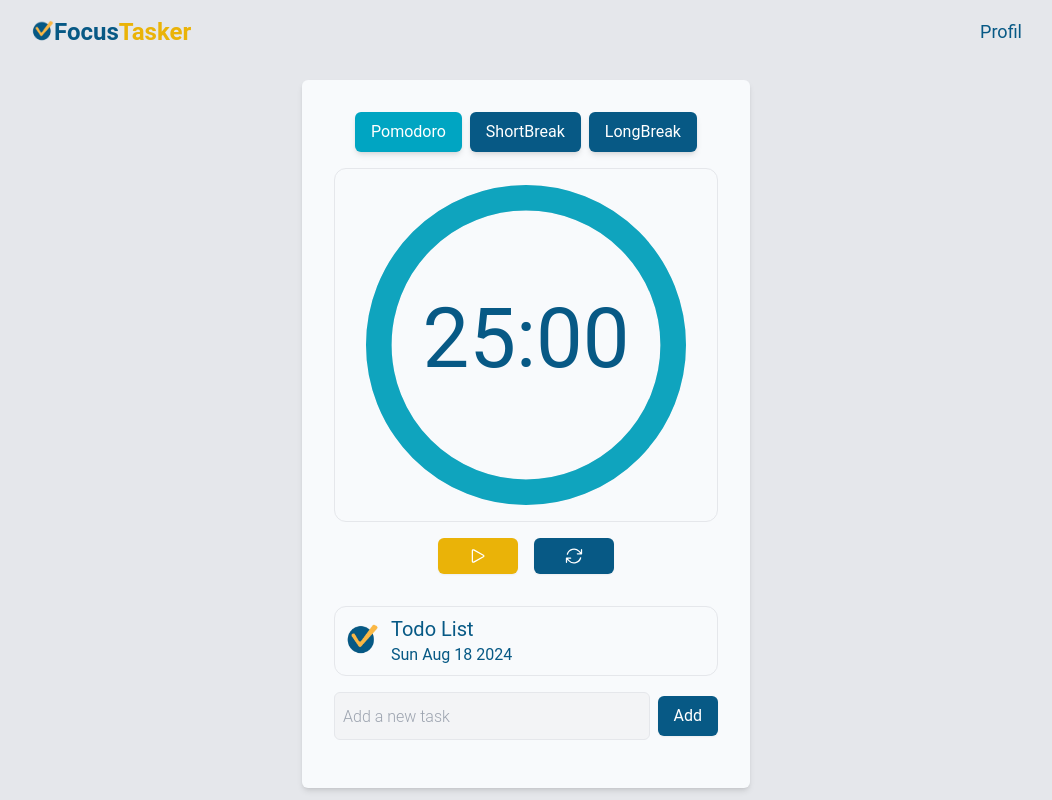
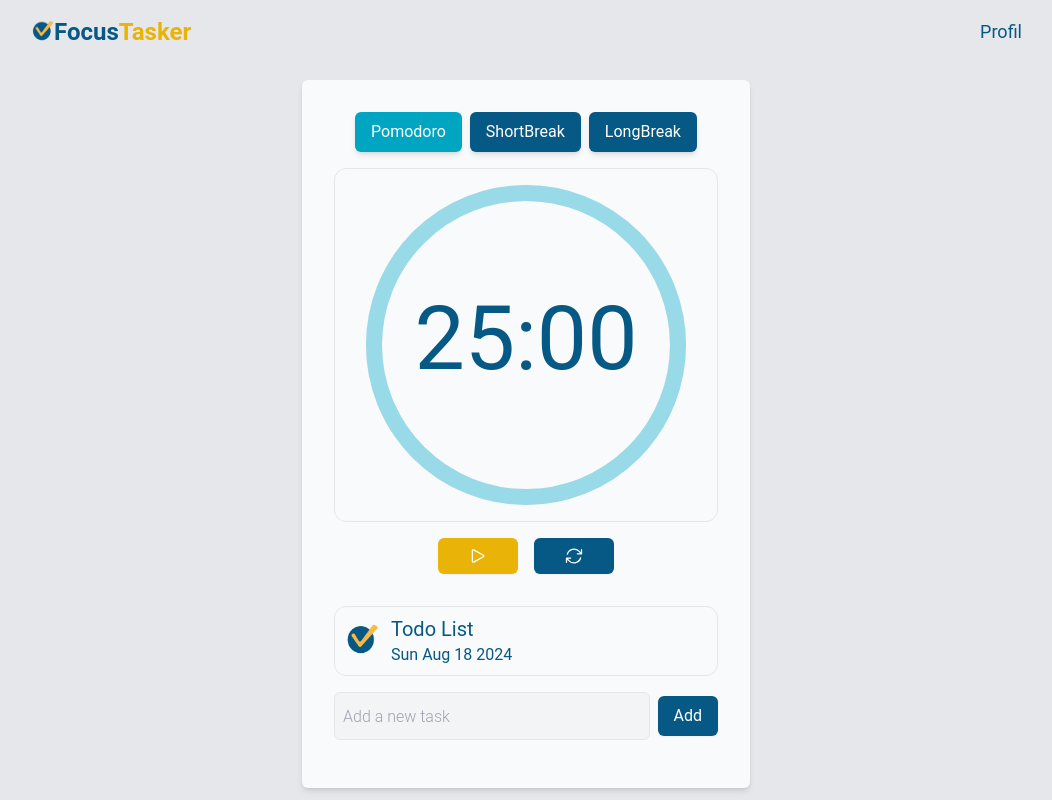
Before and after one commit to LuisMiLR/FocusTasker, a React (Vite) app: page / in a window 1280 px wide. Shown: the top 800 px of the page, without its empty margins (114-1166 px from the left). Built offline with nearby package versions, Linux system fonts and the light colour scheme.

Commit message:
update colors of pomodoroTimer component, adds strokeWith in circularProgressbar

```diff
--- a/src/components/PomodoroTimer.jsx
+++ b/src/components/PomodoroTimer.jsx
@@ -25,9 +25,9 @@ export default function PomodoroTimer() {
   };
 
   const colors = {
-    pomodoro: '#0fa4be', //#2590b5
-    shortBreak: '#0fa4be',//#1AB0CA
-    longBreak: '#0fa4be',//#78d5e5
+    pomodoro: 'rgba(120, 213, 229, 0.7)',
+    shortBreak: 'rgba(120, 213, 229, 0.7)',
+    longBreak: 'rgba(120, 213, 229, 0.7)',
   };
 
   const pomodoroAlert = new Audio(alarm);
@@ -109,16 +109,6 @@ export default function PomodoroTimer() {
     setMode(newMode)
     setSecondsLeft(modes[newMode])
     setIsActive(false)
-    // if (mode === 'pomodoro') {
-    //   setMode('shortBreak');
-    //   setSecondsLeft(modes['shortBreak']);
-    // } else if (mode === 'shortBreak') {
-    //   setMode('pomodoro');
-    // } else if (mode === 'longBreak') {
-    //   setMode('pomodoro');
-    //   setSecondsLeft(modes['pomodoro']);
-    // }
-    // setIsActive(false);
   };
 
   return (
@@ -142,11 +132,12 @@ export default function PomodoroTimer() {
         <div className='w-80'>
           <CircularProgressbar
             value={(secondsLeft / modes[mode]) * 100}
+            strokeWidth={5}
             text={formatTime(secondsLeft)}
             styles={buildStyles({
               strokeLinecap: 'butt',
               textColor: '#075985',
-              textSize: '26px',
+              textSize: '28px',
               pathColor: colors[mode],
               trailColor: '#e5e7eb',
               transition: 'stroke 0.5s ease',
```
